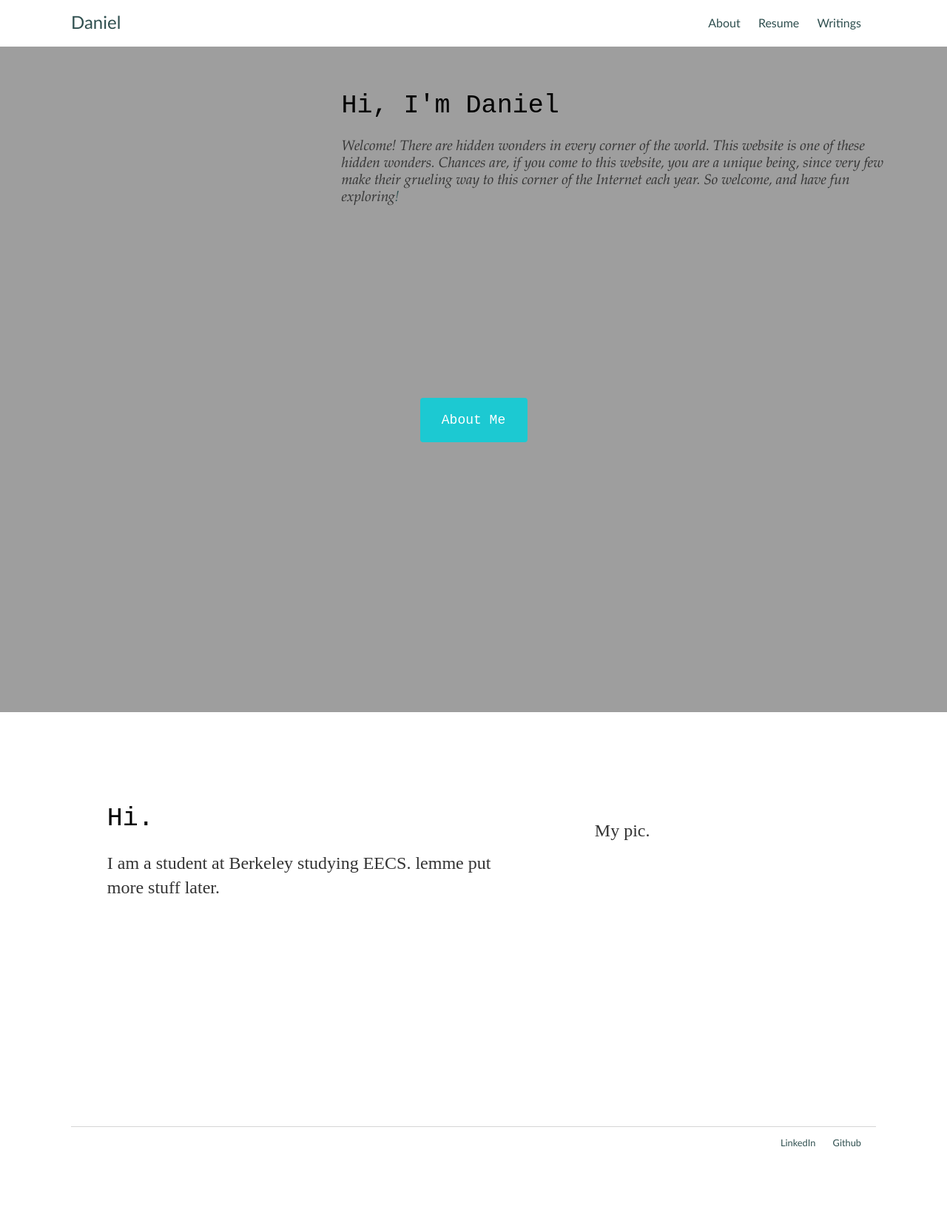
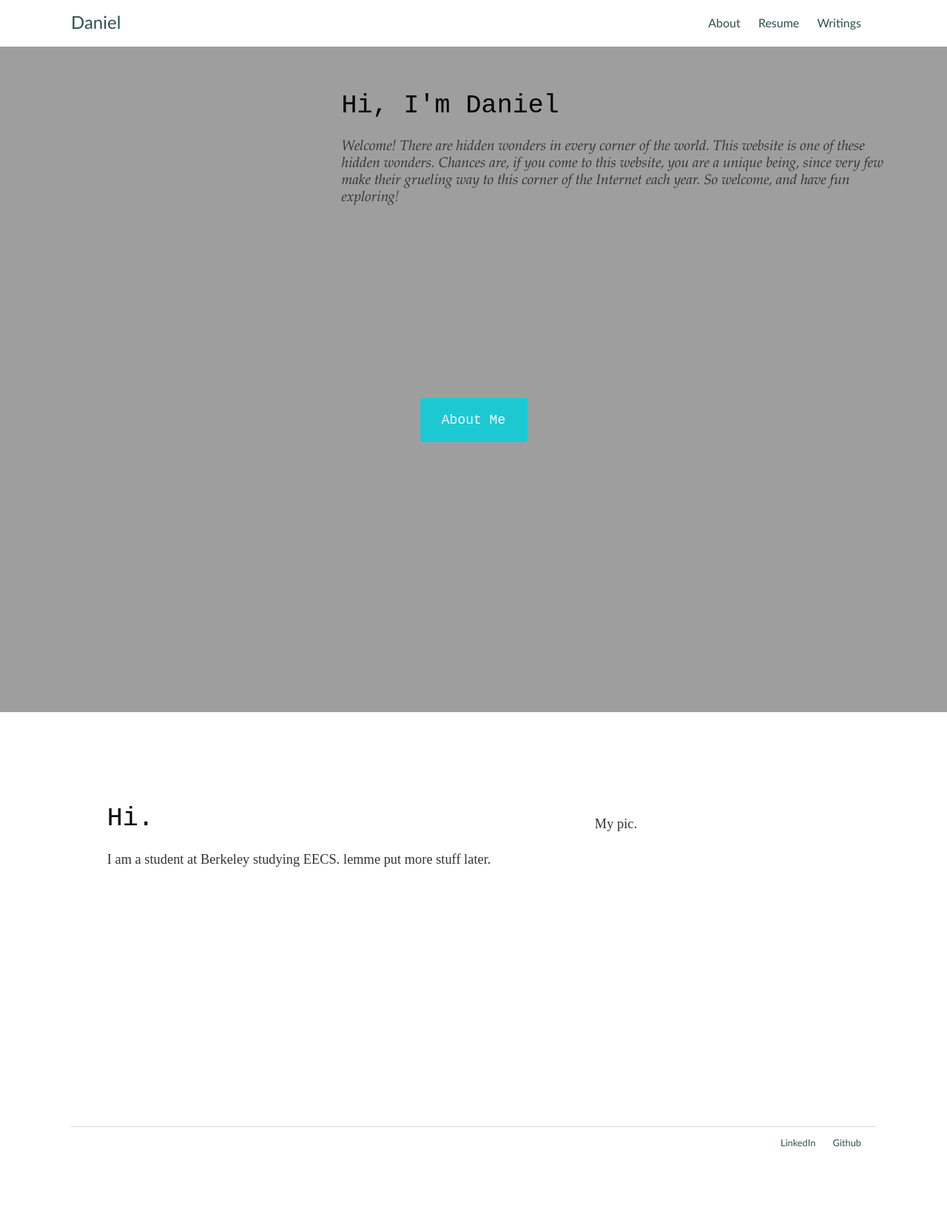
Before and after one commit to Calculasians/calculasians.github.io, a Jekyll site: the page built from index.html, in a window 1280 px wide. Shown: the whole page at 74% size. Built offline with Jekyll 4.4.1, drawn with Linux system fonts in a browser that asks for light colours.

Commit message:
Update main.css

```diff
--- a/css/main.css
+++ b/css/main.css
@@ -190,7 +190,7 @@ pre {
 p {
     margin-left: 7%;
     margin-right: 7%;
-    font-size: 1.5em;
+    font-size: 1.15em;
     line-height: 1.4em;
     color: #333;
 }
```
